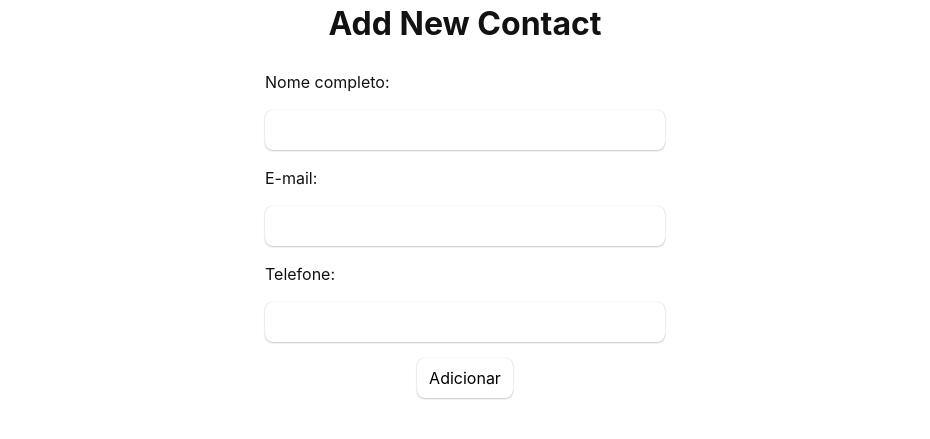
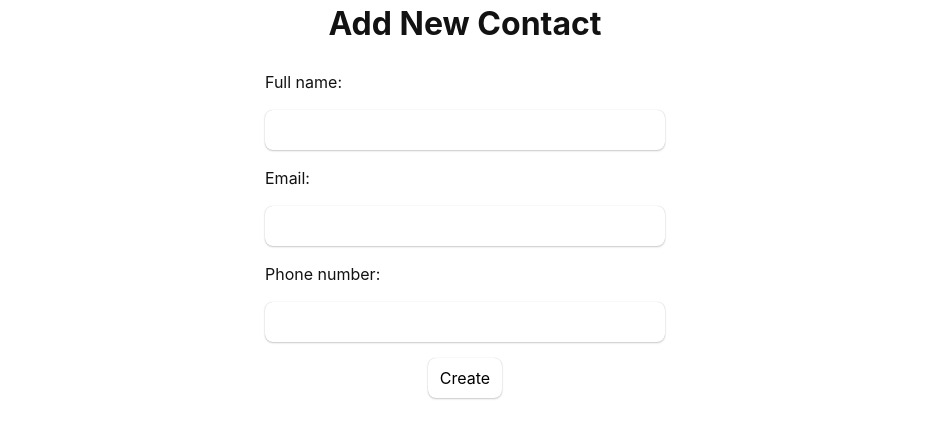
Before and after one commit to Arthur-Ferreira/contacts_agendaV2, a React (Vite) app: page /new in a window 1280 px wide. Shown: the part 161-600 px from the top of the page, without its empty margins (175-1105 px from the left). Built offline with nearby package versions, Linux system fonts and the light colour scheme.

Commit message:
Language update to En-US

```diff
--- a/src/components/Organisms/Form/AddForm/index.tsx
+++ b/src/components/Organisms/Form/AddForm/index.tsx
@@ -35,7 +35,7 @@ export default function AddForm() {
       <h1>Add New Contact</h1>
       <StyledForms>
         <p>
-          <StyledLabel htmlFor="name">Nome completo: </StyledLabel>
+          <StyledLabel htmlFor="name">Full name:</StyledLabel>
           <StyledInput
             type="text"
             id="name"
@@ -46,7 +46,7 @@ export default function AddForm() {
           />
         </p>
         <p>
-          <StyledLabel htmlFor="email">E-mail: </StyledLabel>
+          <StyledLabel htmlFor="email">Email:</StyledLabel>
           <StyledInput
             type="email"
             id="email"
@@ -57,7 +57,7 @@ export default function AddForm() {
           />
         </p>
         <p>
-          <StyledLabel htmlFor="phone">Telefone: </StyledLabel>
+          <StyledLabel htmlFor="phone">Phone number:</StyledLabel>
           <StyledInput
             type="tel"
             id="phone"
@@ -68,7 +68,7 @@ export default function AddForm() {
           />
         </p>
         <Button type="button" onClick={handleClick}>
-          Adicionar
+          Create
         </Button>
       </StyledForms>
     </AppContainer>
--- a/src/components/Organisms/Form/EditForm/index.tsx
+++ b/src/components/Organisms/Form/EditForm/index.tsx
@@ -41,7 +41,7 @@ export default function EditForm({
     <AppContainer>
       <StyledForms>
         <p>
-          <StyledLabel htmlFor="name">Nome completo: </StyledLabel>
+          <StyledLabel htmlFor="name">Full name:</StyledLabel>
           <StyledInput
             type="text"
             id="name"
@@ -52,7 +52,7 @@ export default function EditForm({
           />
         </p>
         <p>
-          <StyledLabel htmlFor="email">E-mail: </StyledLabel>
+          <StyledLabel htmlFor="email">Email:</StyledLabel>
           <StyledInput
             type="email"
             id="email"
@@ -63,7 +63,7 @@ export default function EditForm({
           />
         </p>
         <p>
-          <StyledLabel htmlFor="phone">Telefone: </StyledLabel>
+          <StyledLabel htmlFor="phone">Phone number:</StyledLabel>
           <StyledInput
             type="tel"
             id="phone"
@@ -74,7 +74,7 @@ export default function EditForm({
           />
         </p>
         <Button type="button" onClick={onSaveContact}>
-          Adicionar
+          Update
         </Button>
       </StyledForms>
     </AppContainer>
```
